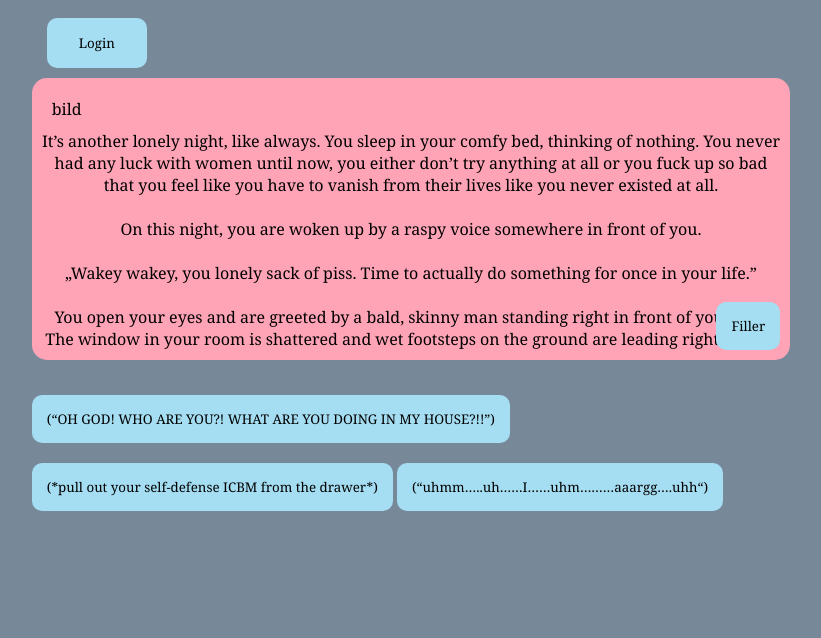
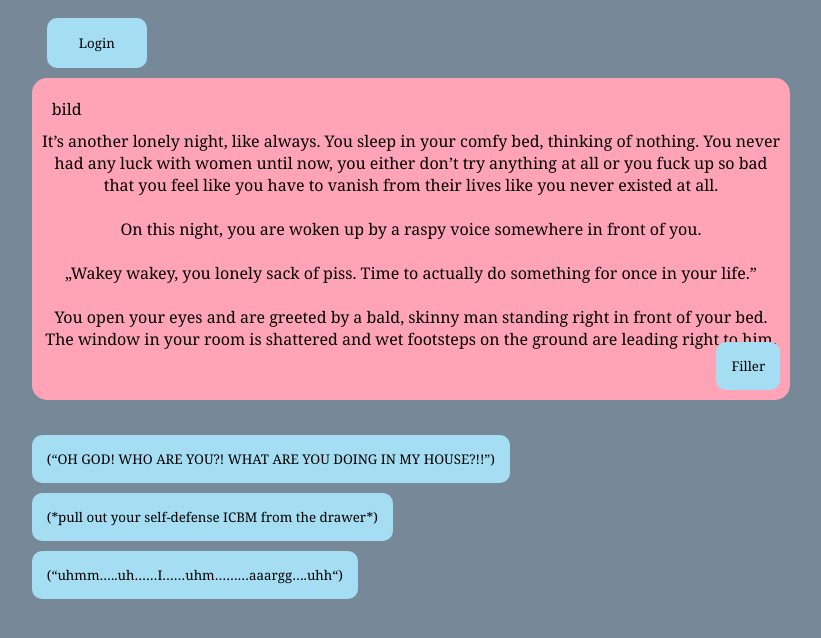
Before and after one commit to Schokojaeger/Big-Like-Great-Disappointment, a PHP site: page / in a window 1280 px wide. Shown: the top 638 px of the page, without its empty margins (229-1050 px from the left). Run offline with PHP 8.4, Linux system fonts and the light colour scheme.

Commit message:
style update on buttons, main-story and login div

```diff
--- a/start.html
+++ b/start.html
@@ -92,7 +92,7 @@
         </p>
         <button onclick="choosenName = document.getElementById('choosenName').value; alert(choosenName);">choose your name wisely</button>
         <input type="text" name="choosenName" id="choosenName" value="">
-        <button>enjoy your journey</button>
+        <button><a href="index.html">enjoy your journey</a></button>
     </div>
 
 
--- a/style.css
+++ b/style.css
@@ -1,7 +1,7 @@
 body{
     display: grid;
     grid-template-columns: 0.5fr 1fr 0.5fr;
-    grid-template-rows: max-content;
+    grid-template-rows: max-content 55% max-content;
     background-color: rgb(41, 41, 40);
     font-family: Georgia, 'Times New Roman', Times, serif;
 }
@@ -18,7 +18,7 @@ a{color:inherit;text-decoration:none}
     position: fixed;
     z-index: 1;
     width: 100%;
-    height: 100%;
+    /*height: 100%;*/
 }
 
 .centerButton{
@@ -29,11 +29,11 @@ a{color:inherit;text-decoration:none}
 .login-html{
     margin: 5% auto 5% auto;
     width: 60%;
-    height: 60%;
     border-radius: 10px;
-    padding:90px 70px 50px 70px;
+    padding:50px 70px 90px 70px;
     background:rgba(40,57,101,.9);
-    box-shadow:0 12px 15px 0 rgba(0,0,0,.24),0 17px 50px 0 rgba(0,0,0,.19);
+    box-shadow: 0 12px 15px 0 rgba(0,0,0,.24),
+                0 17px 50px 0 rgba(0,0,0,.19);
 }
 
 .login-html .sign-in-htm,
@@ -198,7 +198,7 @@ p{
     grid-row: 2 / 3;
     grid-column: 2 / 3;
     background-color: #ffa4b6;
-    /*height: fit-content*/
+    height: auto;
     border-radius: 15px;
     padding: 10px;
 }
@@ -210,6 +210,7 @@ p{
 }
 
 button{
+    display: block;
     border-radius: 10px;
     padding: 15px;
     margin: 10px 0;
```
Also changed, not shown: index.html (+5 -17 lines).
